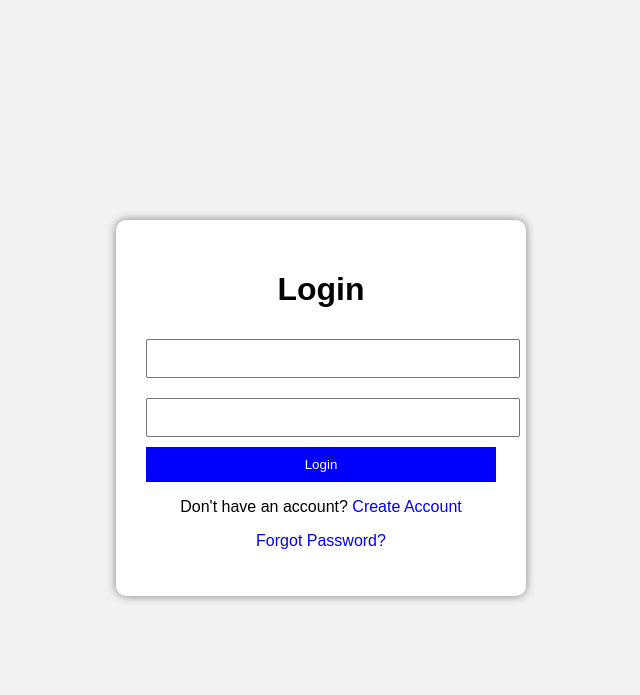
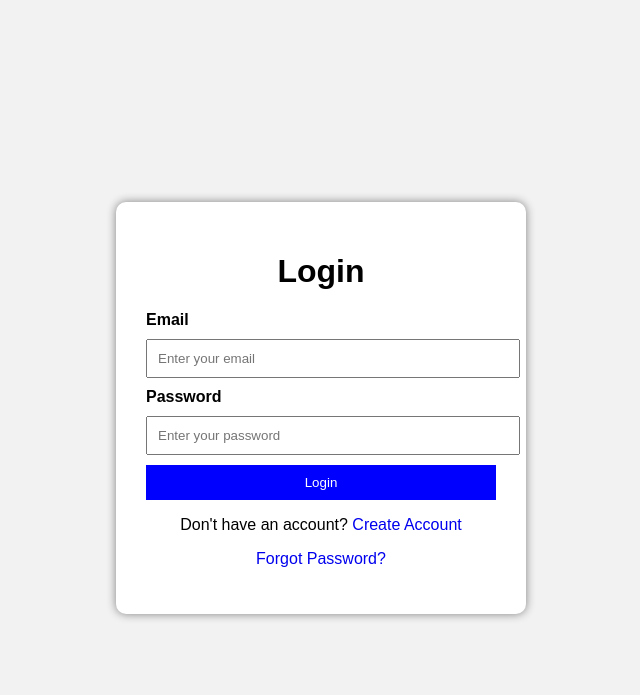
Before and after one commit to candygirl8x/Home-AI-Smart, a Flask app: page /login in a window 1280 px wide. Shown: the top 695 px of the page, without its empty margins (319-959 px from the left). Run offline with Flask 3, Linux system fonts and the light colour scheme.

Commit message:
Updated Smart Home AI project

```diff
--- a/templates/login.html
+++ b/templates/login.html
@@ -63,11 +63,16 @@
 
 
         <form action="{{ url_for('login') }}" method="POST">
-            <input type="email" name="email" required>
-            <input type="password" name="password" required>
+
+            <label for="email"><b>Email</b></label>
+            <input type="email" id="email" name="email" placeholder="Enter your email" required>
+
+            <label for="password"><b>Password</b></label>
+            <input type="password" id="password" name="password" placeholder="Enter your password" required>
+
             <button type="submit">Login</button>
+
         </form>
-
         <div class="link">
 
             <p>
```
